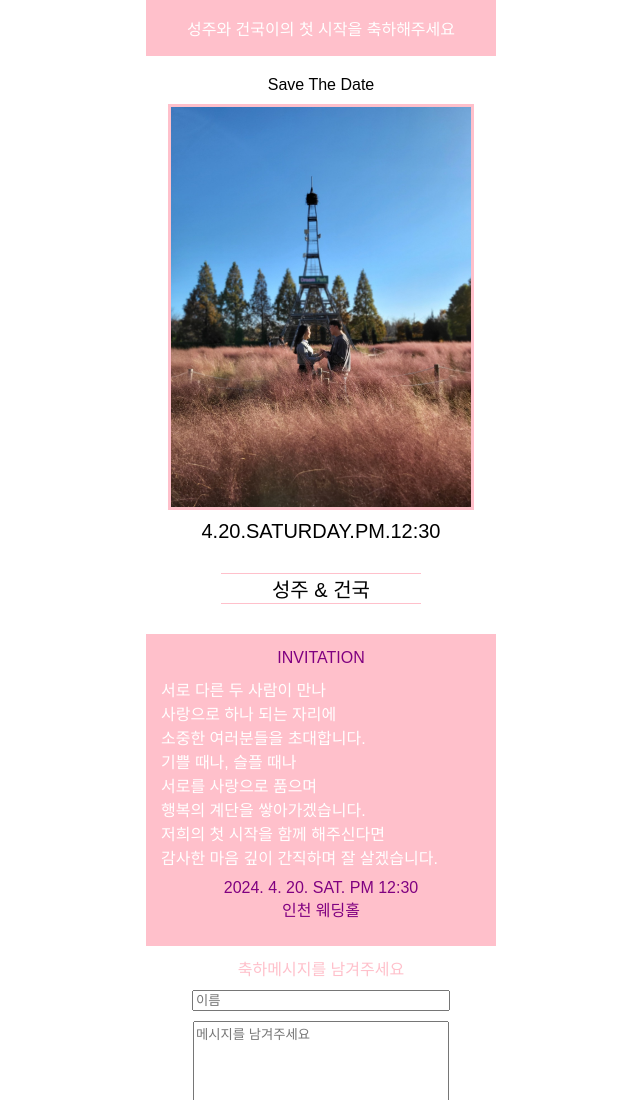
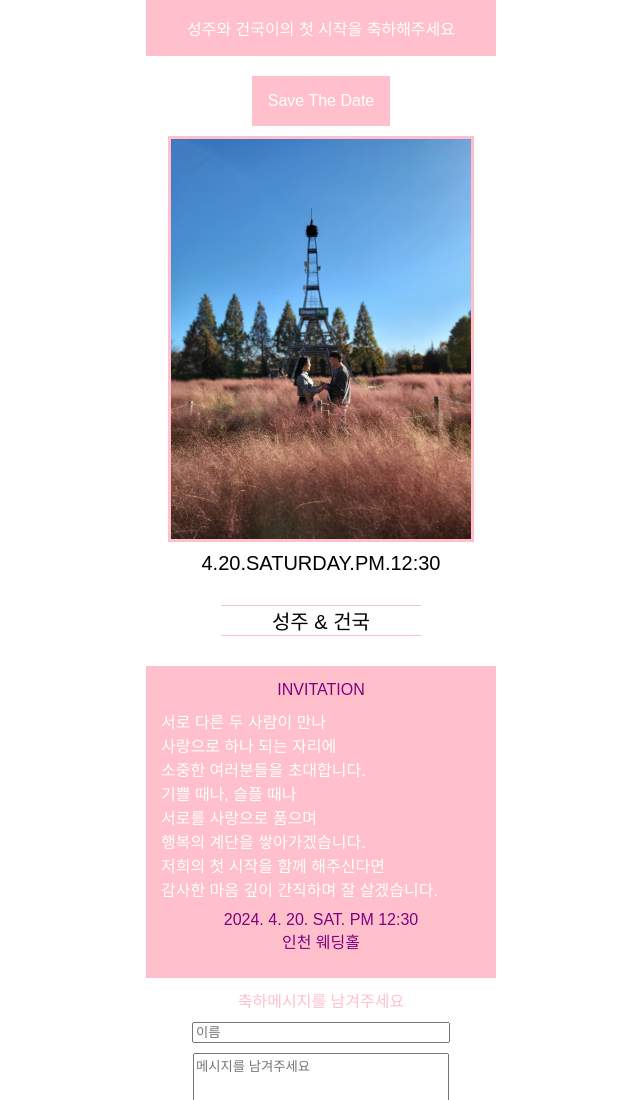
Before and after one commit to kimkeonkook/kkkkkkkkkk, a plain HTML site: page index.html in a window 1280 px wide. Shown: the top 1100 px of the page, without its empty margins (319-959 px from the left). Drawn offline with Linux system fonts and the light colour scheme; a web font is replaced by a local one.

Commit message:
Update index.html

```diff
--- a/index.html
+++ b/index.html
@@ -22,7 +22,7 @@
             margin: auto;
 
         }
-        .h1 {
+        .h1,h2 {
             font-size:16px;
             padding: 16px;
             color: white;
```
